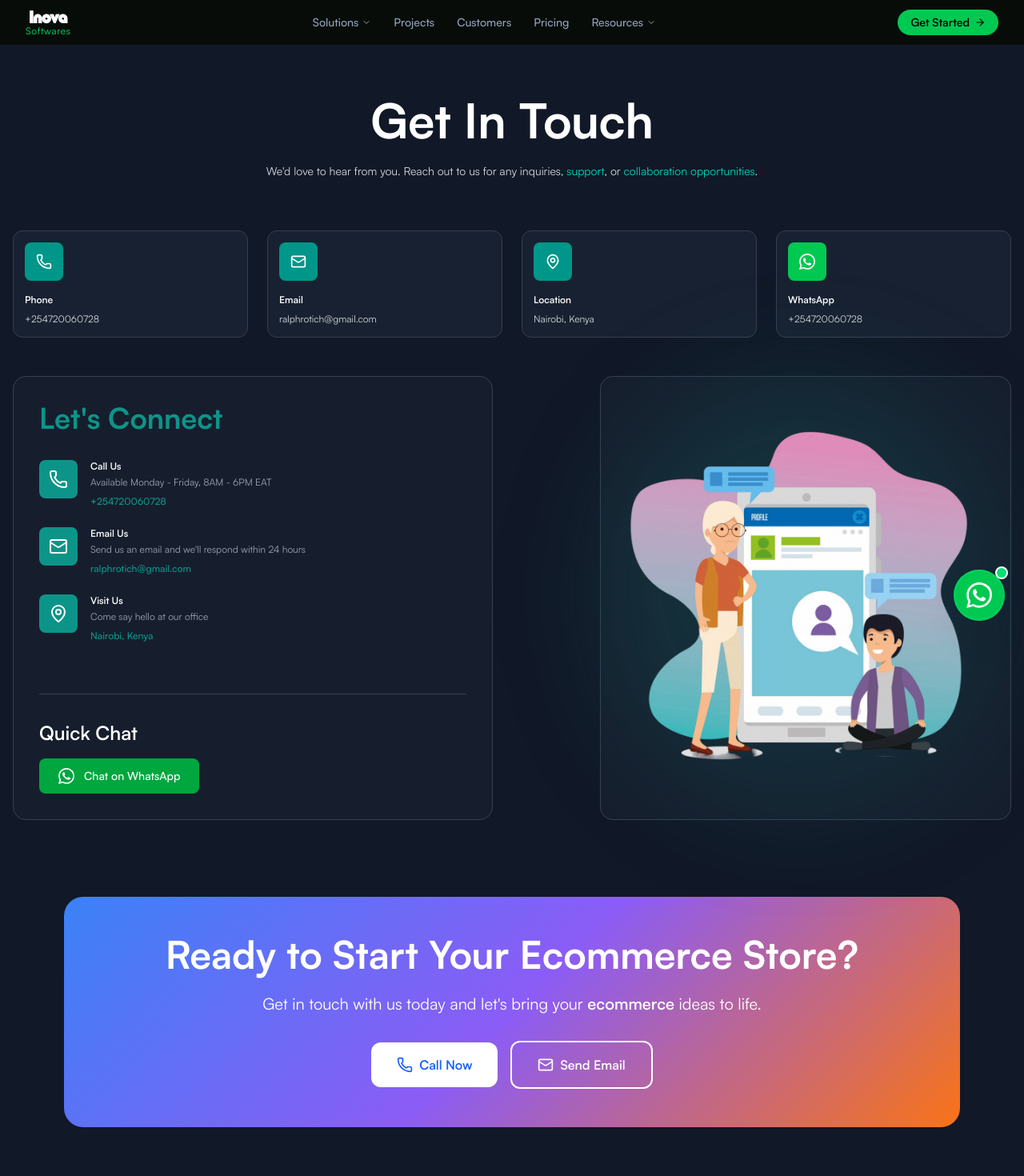
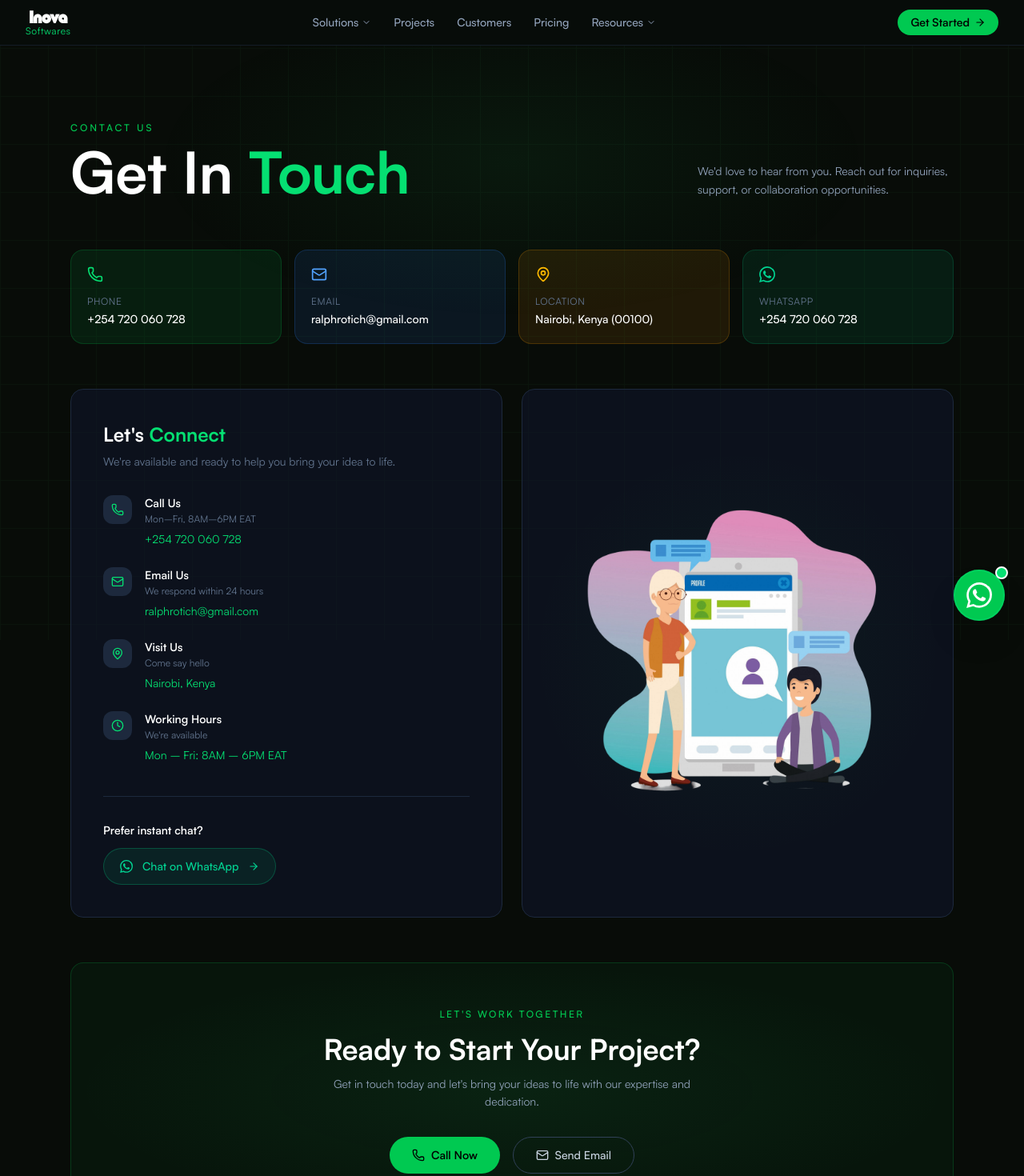
Before and after one commit to Brian-Rotich20/inovasoftwares, a Next.js app: page /contact in a window 1280 px wide. Shown: the top 1470 px of the page at 80% size. Built offline with nearby package versions, Linux system fonts and the light colour scheme.

Commit message:
fix, updated contact ui

```diff
--- a/app/contact/page.tsx
+++ b/app/contact/page.tsx
@@ -1,208 +1,149 @@
+// app/contact/page.tsx
+'use client';
+
 import React from 'react';
-import { Phone, Mail, MapPin, MessageCircle } from 'lucide-react';
+import { motion } from 'motion/react';
+import { Phone, Mail, MapPin, ArrowRight, Clock } from 'lucide-react';
 
-// Simulated WhatsApp icon component since we can't import FaWhatsapp
 const FaWhatsapp = ({ className }: { className?: string }) => (
   <svg className={className} viewBox="0 0 24 24" fill="currentColor">
     <path d="M17.472 14.382c-.297-.149-1.758-.867-2.03-.967-.273-.099-.471-.148-.67.15-.197.297-.767.966-.94 1.164-.173.199-.347.223-.644.075-.297-.15-1.255-.463-2.39-1.475-.883-.788-1.48-1.761-1.653-2.059-.173-.297-.018-.458.13-.606.134-.133.298-.347.446-.52.149-.174.198-.298.298-.497.099-.198.05-.371-.025-.52-.075-.149-.669-1.612-.916-2.207-.242-.579-.487-.5-.669-.51-.173-.008-.371-.01-.57-.01-.198 0-.52.074-.792.372-.272.297-1.04 1.016-1.04 2.479 0 1.462 1.065 2.875 1.213 3.074.149.198 2.096 3.2 5.077 4.487.709.306 1.262.489 1.694.625.712.227 1.36.195 1.871.118.571-.085 1.758-.719 2.006-1.413.248-.694.248-1.289.173-1.413-.074-.124-.272-.198-.57-.347m-5.421 7.403h-.004a9.87 9.87 0 01-5.031-1.378l-.361-.214-3.741.982.998-3.648-.235-.374a9.86 9.86 0 01-1.51-5.26c.001-5.45 4.436-9.884 9.888-9.884 2.64 0 5.122 1.03 6.988 2.898a9.825 9.825 0 012.893 6.994c-.003 5.45-4.437 9.884-9.885 9.884m8.413-18.297A11.815 11.815 0 0012.05 0C5.495 0 .16 5.335.157 11.892c0 2.096.547 4.142 1.588 5.945L.057 24l6.305-1.654a11.882 11.882 0 005.683 1.448h.005c6.554 0 11.890-5.335 11.893-11.893A11.821 11.821 0 0020.863 3.488"/>
   </svg>
 );
 
-const ContactPage: React.FC = () => {
+const contactMethods = [
+  { icon: Phone, label: 'Phone', value: '+254 720 060 728', href: 'tel:+254720060728', color: 'text-green-400 bg-green-500/10 border-green-500/20' },
+  { icon: Mail, label: 'Email', value: 'ralphrotich@gmail.com', href: 'mailto:ralphrotich@gmail.com', color: 'text-blue-400 bg-blue-500/10 border-blue-500/20' },
+  { icon: MapPin, label: 'Location', value: 'Nairobi, Kenya (00100)', href: '#', color: 'text-amber-400 bg-amber-500/10 border-amber-500/20' },
+  { icon: FaWhatsapp, label: 'WhatsApp', value: '+254 720 060 728', href: 'https://wa.me/254720060728', color: 'text-emerald-400 bg-emerald-500/10 border-emerald-500/20' },
+];
+
+export default function ContactPage() {
   return (
-    <div className="min-h-screen bg-gray-900 text-white" style={{ backgroundColor: '#111827' }}>
-      {/* Header */}
-      <div className="text-center pt-16 pb-8">
-        <h1 className="text-2xl md:text-6xl font-bold mb-6">Get In Touch</h1>
-        <p className="text-xs md:text-sm text-gray-300 max-w-4xl mx-auto px-4">
-          We'd love to hear from you. Reach out to us for any inquiries,
-          <span className="text-teal-400"> support</span>, or
-          <span className="text-teal-400"> collaboration opportunities</span>.
-        </p>
-      </div>
+    <div className="relative min-h-screen bg-[#080c08] text-white overflow-hidden">
+      {/* Grid */}
+      <div className="fixed inset-0 opacity-[0.04] pointer-events-none"
+        style={{ backgroundImage: `linear-gradient(rgba(74,222,128,1) 1px, transparent 1px), linear-gradient(90deg, rgba(74,222,128,1) 1px, transparent 1px)`, backgroundSize: '60px 60px' }} />
+      <div className="fixed top-0 left-1/2 -translate-x-1/2 w-[900px] h-[400px] pointer-events-none"
+        style={{ background: 'radial-gradient(ellipse, rgba(34,197,94,0.07) 0%, transparent 70%)' }} />
 
-      {/* Contact Cards Section */}
-      <div className="max-w-7xl mx-auto px-4 py-8">
-        <div className="grid grid-cols-1 md:grid-cols-2 lg:grid-cols-4 gap-6 mb-12">
-          {/* Phone Card */}
-          <div className="bg-gray-800/60 backdrop-blur-sm border border-gray-700 rounded-xl p-3.5 hover:border-teal-500 transition-all duration-300">
-            <div className="bg-teal-600 w-12 h-12 rounded-lg flex items-center justify-center mb-4">
-              <Phone className="w-5 h-5 text-white" />
-            </div>
-            <h3 className="text-sm md:text-xs font-semibold mb-2">Phone</h3>
-            <p className="text-gray-300 text-xs md:text-xs">+254720060728</p>
+      <div className="relative z-10 max-w-6xl mx-auto px-4 md:px-6 py-16 md:py-24">
+
+        {/* Header */}
+        <motion.div initial={{ opacity: 0, y: 30 }} animate={{ opacity: 1, y: 0 }} transition={{ duration: 0.6 }} className="mb-16">
+          <p className="text-xs uppercase tracking-[0.25em] text-green-500 mb-3 font-medium">Contact Us</p>
+          <div className="flex flex-col lg:flex-row lg:items-end lg:justify-between gap-6">
+            <h1 className="text-5xl md:text-6xl lg:text-7xl font-bold text-white leading-[0.95]">
+              Get In <span className="text-green-400">Touch</span>
+            </h1>
+            <p className="text-slate-400 text-sm max-w-xs leading-relaxed">
+              We'd love to hear from you. Reach out for inquiries, support, or collaboration opportunities.
+            </p>
           </div>
+        </motion.div>
 
-          {/* Email Card */}
-          <div className="bg-gray-800/60 backdrop-blur-sm border border-gray-700 rounded-xl p-3.5 hover:border-teal-500 transition-all duration-300">
-            <div className="bg-teal-600 w-12 h-12 rounded-lg flex items-center justify-center mb-4">
-              <Mail className="w-5 h-5 text-white" />
-            </div>
-            <h3 className="text-sm md:text-xs font-semibold mb-2">Email</h3>
-            <p className="text-gray-300 break-all text-xs md:text-xs">ralphrotich@gmail.com</p>
-          </div>
-
-          {/* Location Card */}
-          <div className="bg-gray-800/60 backdrop-blur-sm border border-gray-700 rounded-xl p-3.5 hover:border-teal-500 transition-all duration-300">
-            <div className="bg-teal-600 w-12 h-12 rounded-lg flex items-center justify-center mb-4">
-              <MapPin className="w-5 h-5 text-white" />
-            </div>
-            <h3 className="text-sm md:text-xs font-semibold mb-2">Location</h3>
-            <p className="text-gray-300 text-xs md:text-xs">Nairobi, Kenya</p>
-          </div>
-
-        <div className="bg-gray-800/60 backdrop-blur-sm border border-gray-700 rounded-xl p-3.5 hover:border-teal-500 transition-all duration-300">
-          <div className="bg-green-500 w-12 h-12 rounded-lg flex items-center justify-center mb-4">
-            <FaWhatsapp className="w-5 h-5 text-white" />
-          </div>
-          <h3 className="text-sm md:text-xs font-semibold mb-2">WhatsApp</h3>
-          <p className="text-gray-300 text-xs md:text-xs">+254720060728</p>
-        </div>
+        {/* Contact method cards */}
+        <div className="grid grid-cols-2 lg:grid-cols-4 gap-4 mb-14">
+          {contactMethods.map((method, i) => {
+            const Icon = method.icon;
+            return (
+              <motion.a key={i} href={method.href}
+                initial={{ opacity: 0, y: 20 }}
+                animate={{ opacity: 1, y: 0 }}
+                transition={{ duration: 0.4, delay: i * 0.08 }}
+                target={method.href.startsWith('http') ? '_blank' : undefined}
+                rel={method.href.startsWith('http') ? 'noopener noreferrer' : undefined}
+                className={`group rounded-2xl border p-5 hover:-translate-y-1 transition-all duration-300 ${method.color}`}>
+                <div className="mb-4">
+                  <Icon className="h-5 w-5" />
+                </div>
+                <p className="text-xs text-slate-500 mb-1 uppercase tracking-wider">{method.label}</p>
+                <p className="text-sm text-white font-medium break-all leading-snug group-hover:text-green-300 transition-colors">{method.value}</p>
+              </motion.a>
+            );
+          })}
         </div>
 
-        {/* Main Content Section */}
-   <div className="grid grid-cols-1 lg:grid-cols-2 gap-12 items-stretch">
-      {/* Left Side - Contact Info */}
-      <div className="bg-gray-800/40 border border-gray-700 rounded-2xl p-8 h-full">
-        <div className="space-y-8 h-full flex flex-col justify-between">
-          <div>
-            <h2
-              className="text-2xl md:text-4xl font-bold mb-8"
-              style={{ color: "#0D9488" }}
-            >
-              Let's Connect
-            </h2>
+        {/* Main content: info + image */}
+        <div className="grid lg:grid-cols-2 gap-6 mb-14">
 
-            {/* Call Us */}
-            <div className="flex items-start space-x-4 mb-6">
-              <div
-                className="w-12 h-12 rounded-lg flex items-center justify-center flex-shrink-0"
-                style={{ backgroundColor: "#0D9488" }}
-              >
-                <Phone className="w-6 h-6 text-white" />
-              </div>
-              <div>
-                <h3 className="text-sm md:text-xs font-semibold mb-1">Call Us</h3>
-                <p className="text-gray-400 mb-2 text-xs md:text-xs">
-                  Available Monday - Friday, 8AM - 6PM EAT
-                </p>
-                <p className="font-medium text-xs md:text-xs" style={{ color: "#0D9488" }}>
-                  +254720060728
-                </p>
+          {/* Left: detailed contact info */}
+          <motion.div initial={{ opacity: 0, x: -30 }} whileInView={{ opacity: 1, x: 0 }} transition={{ duration: 0.7 }} viewport={{ once: true }}
+            className="rounded-2xl border border-slate-800 bg-slate-900/60 p-8 md:p-10 flex flex-col justify-between">
+            <div>
+              <h2 className="text-2xl font-bold text-white mb-2">Let's <span className="text-green-400">Connect</span></h2>
+              <p className="text-slate-500 text-sm mb-8">We're available and ready to help you bring your idea to life.</p>
+
+              <div className="space-y-6">
+                {[
+                  { Icon: Phone, title: 'Call Us', sub: 'Mon–Fri, 8AM–6PM EAT', val: '+254 720 060 728', href: 'tel:+254720060728' },
+                  { Icon: Mail, title: 'Email Us', sub: 'We respond within 24 hours', val: 'ralphrotich@gmail.com', href: 'mailto:ralphrotich@gmail.com' },
+                  { Icon: MapPin, title: 'Visit Us', sub: 'Come say hello', val: 'Nairobi, Kenya', href: '#' },
+                  { Icon: Clock, title: 'Working Hours', sub: 'We\'re available', val: 'Mon – Fri: 8AM – 6PM EAT', href: '#' },
+                ].map(({ Icon, title, sub, val, href }, i) => (
+                  <div key={i} className="flex items-start gap-4">
+                    <div className="p-2.5 bg-slate-800 hover:bg-green-500/20 rounded-xl transition-colors shrink-0">
+                      <Icon className="h-4 w-4 text-green-400" />
+                    </div>
+                    <div>
+                      <p className="text-sm font-semibold text-white mb-0.5">{title}</p>
+                      <p className="text-xs text-slate-500 mb-1">{sub}</p>
+                      <a href={href} className="text-sm text-green-400 hover:text-green-300 transition-colors break-all">{val}</a>
+                    </div>
+                  </div>
+                ))}
               </div>
             </div>
 
-            {/* Email Us */}
-            <div className="flex items-start space-x-4 mb-6">
-              <div
-                className="w-12 h-12 rounded-lg flex items-center justify-center flex-shrink-0"
-                style={{ backgroundColor: "#0D9488" }}
-              >
-                <Mail className="w-6 h-6 text-white" />
-              </div>
-              <div>
-                <h3 className="text-sm md:text-xs font-semibold mb-1">Email Us</h3>
-                <p className="text-gray-400 mb-2 text-xs md:text-xs">
-                  Send us an email and we'll respond within 24 hours
-                </p>
-                <p
-                  className="font-medium break-all text-xs md:text-xs"
-                  style={{ color: "#0D9488" }}
-                >
-                  ralphrotich@gmail.com
-                </p>
-              </div>
+            {/* WhatsApp CTA */}
+            <div className="mt-10 pt-8 border-t border-slate-800">
+              <p className="text-sm font-semibold text-white mb-3">Prefer instant chat?</p>
+              <a href="https://wa.me/254720060728" target="_blank" rel="noopener noreferrer"
+                className="group inline-flex items-center gap-3 bg-emerald-500/10 hover:bg-emerald-500/20 border border-emerald-500/30 hover:border-emerald-500/50 px-5 py-3 rounded-full transition-all duration-200">
+                <FaWhatsapp className="h-4 w-4 text-emerald-400" />
+                <span className="text-sm font-medium text-emerald-400">Chat on WhatsApp</span>
+                <ArrowRight className="h-3.5 w-3.5 text-emerald-400 transition-transform group-hover:translate-x-0.5" />
+              </a>
             </div>
+          </motion.div>
 
-            {/* Visit Us */}
-            <div className="flex items-start space-x-4 mb-8">
-              <div
-                className="w-12 h-12 rounded-lg flex items-center justify-center flex-shrink-0"
-                style={{ backgroundColor: "#0D9488" }}
-              >
-                <MapPin className="w-6 h-6 text-white" />
-              </div>
-              <div>
-                <h3 className="text-sm md:text-xs font-semibold mb-1">Visit Us</h3>
-                <p className="text-gray-400 mb-2 text-xs md:text-xs">
-                  Come say hello at our office
-                </p>
-                <p className="font-medium text-xs md:text-xs" style={{ color: "#0D9488" }}>
-                  Nairobi, Kenya
-                </p>
-              </div>
-            </div>
-          </div>
+          {/* Right: visual / phone mockup */}
+          <motion.div initial={{ opacity: 0, x: 30 }} whileInView={{ opacity: 1, x: 0 }} transition={{ duration: 0.7, delay: 0.15 }} viewport={{ once: true }}
+            className="rounded-2xl border border-slate-800 bg-slate-900/60 p-8 flex items-center justify-center relative overflow-hidden">
+            {/* Glow */}
+            <div className="absolute inset-0 pointer-events-none"
+              style={{ background: 'radial-gradient(circle at 50% 50%, rgba(34,197,94,0.06), transparent 60%)' }} />
+            <img src="/smartphone.png" alt="Contact visual"
+              className="relative z-10 w-full max-w-sm h-auto object-contain" />
+          </motion.div>
+        </div>
 
-          {/* Quick Chat Section */}
-          <div className="border-t border-gray-700 pt-8">
-            <h3 className="text-lg md:text-2xl font-semibold mb-4">Quick Chat</h3>
-            <a
-              href="https://wa.me/254720060728"
-              target="_blank"
-              rel="noopener noreferrer"
-              className="inline-flex items-center space-x-3 bg-green-600 hover:bg-green-700 px-6 py-3 rounded-lg transition-colors duration-300 font-medium text-xs md:text-sm"
-            >
-              <FaWhatsapp className="w-5 h-5 text-white" />
-              <span>Chat on WhatsApp</span>
-            </a>
-          </div>
-        </div>
-      </div>
-
-      {/* Right Side - Image */}
-      <div className="flex justify-center lg:justify-end h-full">
-        <div className="bg-gray-800/40 border border-gray-700 rounded-2xl p-8 h-full">
-          <div className="relative h-full flex items-center justify-center">
-            <div
-              className="absolute inset-0 rounded-full blur-3xl transform scale-110"
-              style={{
-                background:
-                  "linear-gradient(135deg, rgba(13, 148, 136, 0.2), rgba(13, 148, 136, 0.1))",
-              }}
-            ></div>
-            <img
-              src="/smartphone.png"
-              alt="Woman with smartphone"
-              className="relative z-10 w-full max-w-md h-auto object-contain mx-auto"
-              width={500}
-              height={500}
-            />
-          </div>
-        </div>
-      </div>
-    </div>
-      </div>
-
-      {/* CTA Section */}
-      <div className="py-16">
-        <div className="max-w-6xl mx-auto px-4">
-          <div className="rounded-3xl p-8 md:p-12 text-center" style={{ background: 'linear-gradient(135deg, #3B82F6, #8B5CF6, #F97316)' }}>
-            <h2 className="text-2xl md:text-5xl font-bold mb-6">Ready to Start Your Ecommerce Store?</h2>
-            <p className="text-sm md:text-xl mb-8 max-w-3xl mx-auto">
-              Get in touch with us today and let's bring your <span className="font-semibold">ecommerce</span> ideas to life.
+        {/* CTA Banner */}
+        <motion.div initial={{ opacity: 0, y: 30 }} whileInView={{ opacity: 1, y: 0 }} transition={{ duration: 0.6 }} viewport={{ once: true }}
+          className="rounded-2xl border border-green-500/20 bg-green-500/[0.05] p-10 md:p-14 text-center relative overflow-hidden">
+          <div className="absolute inset-0 pointer-events-none"
+            style={{ background: 'radial-gradient(ellipse at center, rgba(34,197,94,0.08) 0%, transparent 70%)' }} />
+          <div className="relative z-10">
+            <p className="text-xs uppercase tracking-[0.2em] text-green-500 mb-4 font-medium">Let's Work Together</p>
+            <h2 className="text-3xl md:text-4xl font-bold text-white mb-3">Ready to Start Your Project?</h2>
+            <p className="text-slate-400 mb-8 max-w-md mx-auto text-sm leading-relaxed">
+              Get in touch today and let's bring your ideas to life with our expertise and dedication.
             </p>
-            <div className="flex flex-col sm:flex-row gap-4 justify-center items-center">
-              <a
-                href="tel:+254720060728"
-                className="inline-flex items-center space-x-2 bg-white text-blue-600 font-semibold px-8 py-4 rounded-xl hover:bg-gray-100 transition-colors duration-300 text-xs md:text-base"
-              >
-                <Phone className="w-5 h-5" />
-                <span>Call Now</span>
+            <div className="flex flex-col sm:flex-row gap-4 justify-center">
+              <a href="tel:+254720060728"
+                className="group inline-flex items-center justify-center gap-2 rounded-full bg-green-500 px-7 py-3 text-sm font-semibold text-black hover:bg-green-400 transition-all duration-300 hover:shadow-[0_0_30px_rgba(34,197,94,0.3)] hover:-translate-y-0.5">
+                <Phone className="h-4 w-4" />
+                Call Now
               </a>
-              <a
-                href="mailto:ralphrotich@gmail.com"
-                className="inline-flex items-center space-x-2 bg-transparent border-2 border-white text-white font-semibold px-8 py-4 rounded-xl hover:bg-white/10 transition-colors duration-300 text-xs md:text-base"
-              >
-                <Mail className="w-5 h-5" />
-                <span>Send Email</span>
+              <a href="mailto:ralphrotich@gmail.com"
+                className="inline-flex items-center justify-center gap-2 rounded-full border border-slate-700 px-7 py-3 text-sm font-medium text-slate-300 hover:border-green-500/40 hover:text-white transition-all duration-200">
+                <Mail className="h-4 w-4" />
+                Send Email
               </a>
             </div>
           </div>
-        </div>
+        </motion.div>
       </div>
     </div>
   );
-};
-
-export default ContactPage;
+}
```
